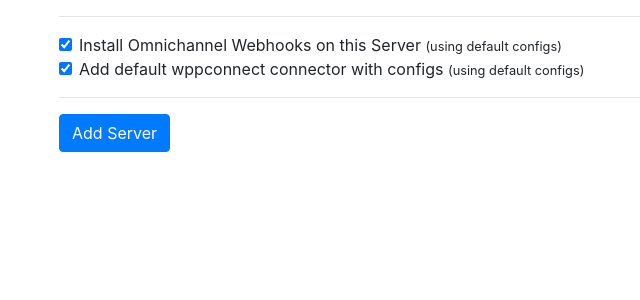
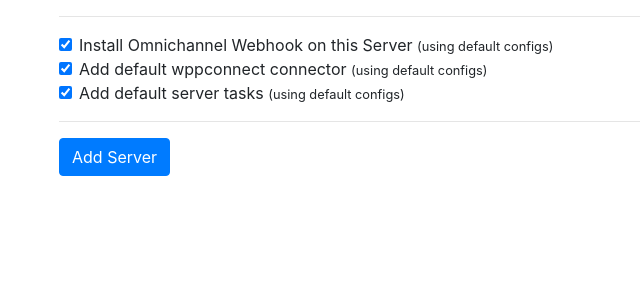
Before and after one commit to dudanogueira/rocket.connect, a Django app: template rocket_connect/templates/instance/new_server.html in a window 1280 px wide. Shown: the part 108-408 px from the top of the page, without its empty margins (41-681 px from the left). Run offline with Django 3.2, Linux system fonts and the light colour scheme; the template is opened without the code that fills it, so the values that code supplies are empty; some libraries are stand-ins or nearby versions.

Commit message:
[TASKS] - option to add tasks to new server, register status change task

```diff
--- a/rocket_connect/instance/views.py
+++ b/rocket_connect/instance/views.py
@@ -369,6 +369,8 @@ def new_server(request):
             # add default wppconnect
             if request.GET.get("install_default_wppconnect"):
                 server.install_default_wppconnect()
+            if request.GET.get("add_default_server_tasks"):
+                server.install_server_tasks()
 
             return redirect(
                 reverse("instance:server_detail", args=[server.external_token])
--- a/rocket_connect/templates/instance/new_server.html
+++ b/rocket_connect/templates/instance/new_server.html
@@ -18,7 +18,7 @@
                                id=""
                                value="1"
                                checked>
-                        Install Omnichannel Webhooks on this Server <small>(using default configs)</small>
+                        Install Omnichannel Webhook on this Server <small>(using default configs)</small>
                     </label>
                 </div>
                 <div class="form-check">
@@ -29,11 +29,22 @@
                                id=""
                                value="1"
                                checked>
-                        Add default wppconnect connector with configs <small>(using default configs)</small>
+                        Add default wppconnect connector <small>(using default configs)</small>
+                    </label>
+                </div>
+                <div class="form-check">
+                    <label class="form-check-label">
+                        <input type="checkbox"
+                               class="form-check-input"
+                               name="add_default_server_tasks"
+                               id=""
+                               value="1"
+                               checked>
+                        Add default server tasks <small>(using default configs)</small>
                     </label>
                 </div>
                 <hr />
-                <button type="submit" class="btn btn-primary">Add Server</button>
+                <button type="submit" class="btn btn-primary mb-5">Add Server</button>
             </form>
         </div>
     {% endblock content %}
```
Also changed, not shown: rocket_connect/instance/models.py (+24 -0 lines).
